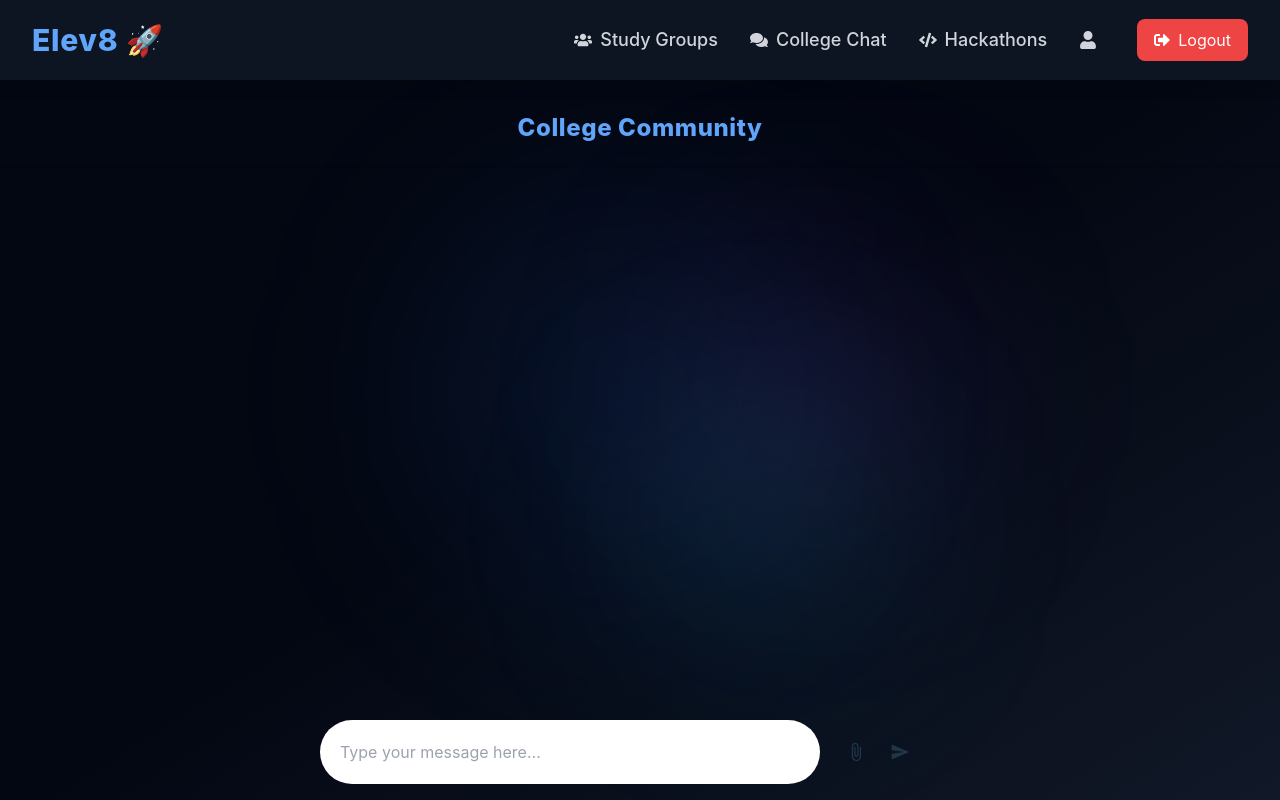
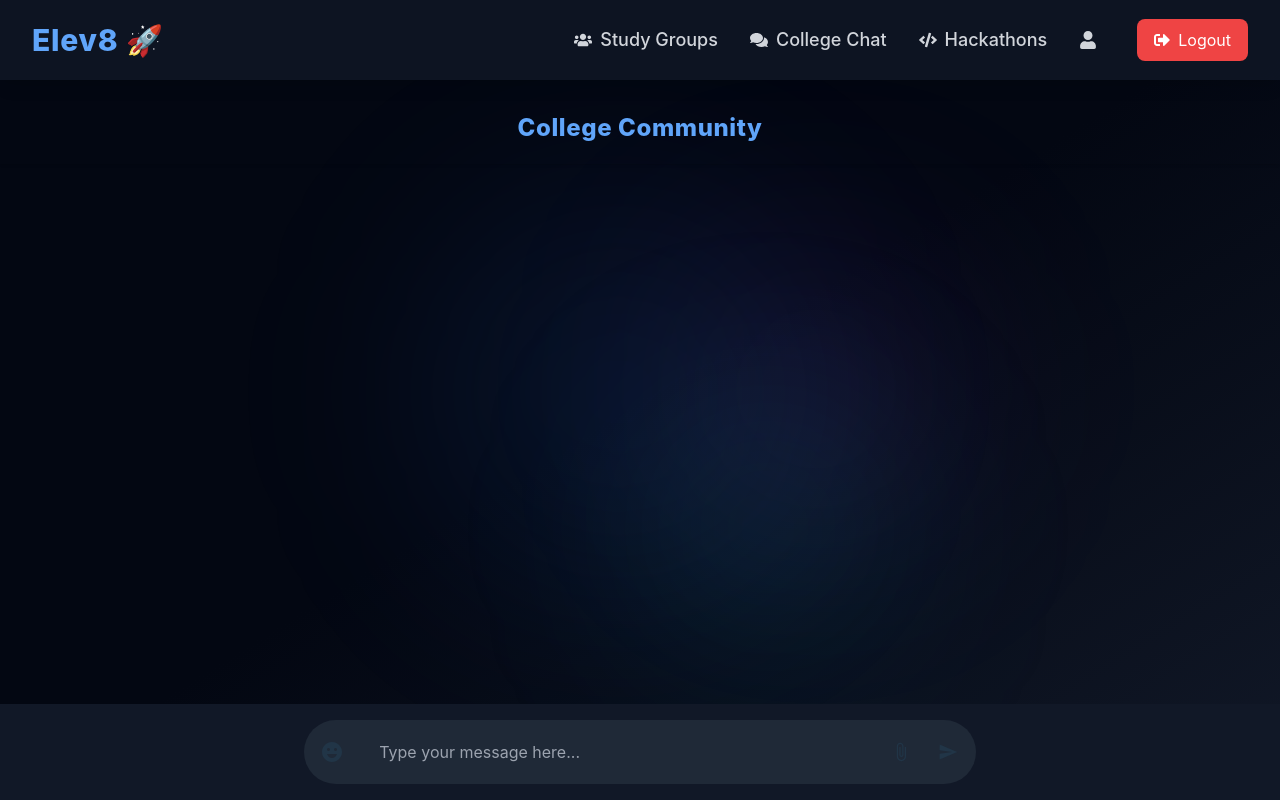
Before and after one commit to ompatel22/Elev8-Frontend, a React (Vite) app: page /dashboard/college-chat in a window 1280 px wide. Built offline with nearby package versions, Linux system fonts and the light colour scheme.

Commit message:
Added a emoji section using emoji-picker-react in study group and college chat both.

```diff
--- a/package.json
+++ b/package.json
@@ -12,6 +12,7 @@
   "dependencies": {
     "@stomp/stompjs": "^6.1.2",
     "axios": "^1.7.9",
+    "emoji-picker-react": "^4.12.0",
     "framer-motion": "^11.18.1",
     "install": "^0.13.0",
     "lucide-react": "^0.475.0",
--- a/src/components/Chat/Chatpage.jsx
+++ b/src/components/Chat/Chatpage.jsx
@@ -1,5 +1,5 @@
 import React, { useEffect, useRef, useState } from "react";
-import { MdAttachFile, MdSend } from "react-icons/md";
+import { MdAttachFile, MdSend, MdEmojiEmotions } from "react-icons/md";
 import useChatContext from "../../context/ChatContext";
 import { useNavigate } from "react-router-dom";
 import SockJS from "sockjs-client/dist/sockjs";
@@ -9,6 +9,7 @@ import { getMessagess } from "../../services/RoomService";
 import { timeAgo } from "../../config/helper";
 import { Link } from "react-router-dom";
 import { toast } from "react-toastify";
+import EmojiPicker from "emoji-picker-react";
 
 const ChatPage = () => {
   const {
@@ -24,14 +25,14 @@ const ChatPage = () => {
   const [input, setInput] = useState("");
   const chatBoxRef = useRef(null);
   const stompClientRef = useRef(null);
-  // Redirect to home if not connected
+  const [showEmojiPicker, setShowEmojiPicker] = useState(false);
+
   useEffect(() => {
     if (!roomId) {
-      navigate("/dashboard/college-chat"); //changed
+      navigate("/dashboard/college-chat");
     }
   }, [connected, roomId, currentUser]);
 
-  // Load previous messages once
   useEffect(() => {
     async function loadMessages() {
       try {
@@ -46,7 +47,6 @@ const ChatPage = () => {
     }
   }, [roomId, connected]);
 
-  // Scroll down when messages update
   useEffect(() => {
     if (chatBoxRef.current) {
       chatBoxRef.current.scroll({
@@ -56,9 +56,8 @@ const ChatPage = () => {
     }
   }, [messages]);
 
-  // Initialize WebSocket connection
   useEffect(() => {
-    if (stompClientRef.current || !connected) return; // Prevent duplicate connections
+    if (stompClientRef.current || !connected) return;
 
     const sock = new SockJS(`${baseURL}/chat`);
     console.log(sock);
@@ -72,7 +71,6 @@ const ChatPage = () => {
       client.subscribe(`/api/v1/topic/rooms/${roomId}`, (message) => {
         const newMessage = JSON.parse(message.body);
 
-        // Avoid adding duplicate messages
         setMessages((prev) => {
           if (!prev.find((msg) => msg.timestamp === newMessage.timestamp)) {
             return [...prev, newMessage];
@@ -90,7 +88,11 @@ const ChatPage = () => {
     };
   }, [roomId, connected]);
 
-  // Send message
+  const handleEmojiClick = (emojiObject) => {
+    setInput((prev) => prev + emojiObject.emoji);
+    setShowEmojiPicker(false);
+  };
+
   const sendMessage = async () => {
     if (stompClientRef.current && connected && input.trim()) {
       const message = {
@@ -110,7 +112,7 @@ const ChatPage = () => {
   };
 
   return (
-    <div>
+    <div className="relative flex flex-col h-screen">
       {/* Header */}
       <header className="dark:border-gray-700 fixed w-full dark:bg-gray-900 py-5 shadow flex justify-around items-center pt-28">
         <Link to={`/dashboard/college-chat/${roomId}/users`}>
@@ -122,21 +124,18 @@ const ChatPage = () => {
         </Link>
       </header>
 
-      {/* Chat Messages */}
       <main
         ref={chatBoxRef}
-        className="py-20 px-10 w-full dark:bg-slate-600 mx-auto h-screen overflow-auto"
+        className="flex-grow py-20 px-10 w-full dark:bg-slate-600 mx-auto overflow-y-auto"
       >
         {messages.map((message, index) => (
           <div
             key={index}
-            className={`flex ${
-              message.sender === currentUser ? "justify-end" : "justify-start"
+            className={`flex ${message.sender === currentUser ? "justify-end" : "justify-start"
               }`}
           >
             <div
-              className={`my-2 ${
-                message.sender === currentUser ? "bg-green-800" : "bg-gray-800"
+              className={`my-2 ${message.sender === currentUser ? "bg-green-800" : "bg-gray-800"
                 } p-2 max-w-xs rounded`}
             >
               <div className="flex flex-row gap-2">
@@ -160,21 +159,35 @@ const ChatPage = () => {
         ))}
       </main>
 
-      {/* Input Box */}
-      <div className="fixed bottom-4 w-full h-16">
-        <div className="h-full pr-10 gap-4 flex items-center justify-between rounded-full w-1/2 mx-auto dark:bg-gray-900">
+      <div className="w-full px-10 py-4 bg-gray-900">
+        <div className="flex items-center gap-4 w-full mx-auto max-w-2xl bg-gray-800 p-3 rounded-full relative">
+          {/* Emoji Picker Button */}
+          <button
+            onClick={() => setShowEmojiPicker((prev) => !prev)}
+            className="dark:bg-yellow-600 h-10 w-10 flex justify-center items-center rounded-full"
+          >
+            <MdEmojiEmotions size={24} />
+          </button>
+
+          {showEmojiPicker && (
+            <div className="absolute bottom-14 left-0 bg-white rounded-lg shadow-lg z-10">
+              <EmojiPicker theme="dark" className="dark:bg-gray-900 dark:text-white" onEmojiClick={handleEmojiClick} />
+            </div>
+          )}
+
           <input
             value={input}
             onChange={(e) => setInput(e.target.value)}
             onKeyDown={(e) => e.key === "Enter" && sendMessage()}
             type="text"
             placeholder="Type your message here..."
-            className="w-full dark:border-gray-600 dark:bg-gray-800 px-5 py-2 rounded-full h-full focus:outline-none"
+            className="w-full bg-transparent text-white px-4 py-2 outline-none"
           />
-          <div className="flex gap-1">
+
           <button className="dark:bg-purple-600 h-10 w-10 flex justify-center items-center rounded-full">
             <MdAttachFile size={20} />
           </button>
+
           <button
             onClick={sendMessage}
             className="dark:bg-green-600 h-10 w-10 flex justify-center items-center rounded-full"
@@ -184,7 +197,6 @@ const ChatPage = () => {
         </div>
       </div>
     </div>
-    </div>
   );
 };
 
--- a/src/components/studygroup/StudyGroup.jsx
+++ b/src/components/studygroup/StudyGroup.jsx
@@ -42,12 +42,10 @@ function StudyGroup() {
         }
     };
 
-    // Initial fetch on mount
     useEffect(() => {
         fetchStudyGroups();
     }, []);
 
-    // Check if user is logged in
     useEffect(() => {
         const username = localStorage.getItem("username");
         if (!username) {
--- a/src/components/studygroup/StudyGroupChat.jsx
+++ b/src/components/studygroup/StudyGroupChat.jsx
@@ -1,5 +1,5 @@
 import React, { useEffect, useRef, useState } from "react";
-import { MdAttachFile, MdSend } from "react-icons/md";
+import { MdAttachFile, MdSend, MdEmojiEmotions } from "react-icons/md";
 import { useNavigate } from "react-router-dom";
 import SockJS from "sockjs-client/dist/sockjs";
 import { Stomp } from "@stomp/stompjs";
@@ -8,6 +8,7 @@ import { timeAgo } from "../../config/helper";
 import { Link } from "react-router-dom";
 import { toast } from "react-toastify";
 import { getMessagesOfAStudyGroup } from "../../services/StudyGroupService";
+import EmojiPicker from "emoji-picker-react";
 
 const StudyGroupChat = ({ studyGroupName }) => {
     const [connected, setConnected] = useState(false);
@@ -15,13 +16,13 @@ const StudyGroupChat = ({ studyGroupName }) => {
     const [groupName, setGroupName] = useState("");
     const [messages, setMessages] = useState([]);
     const [input, setInput] = useState("");
+    const [showEmojiPicker, setShowEmojiPicker] = useState(false);
 
     const chatBoxRef = useRef(null);
     const stompClientRef = useRef(null);
     const messagesEndRef = useRef(null);
     const navigate = useNavigate();
 
-    // Set user and group name from props/localStorage
     useEffect(() => {
         const user = localStorage.getItem("username");
         setCurrentUser(user || "");
@@ -29,19 +30,17 @@ const StudyGroupChat = ({ studyGroupName }) => {
         setConnected(!!studyGroupName);
     }, [studyGroupName]);
 
-    // Redirect if no group is selected
     useEffect(() => {
         if (!groupName) {
             navigate("/dashboard/study-groups");
         }
     }, [groupName, navigate]);
 
-    // Load previous messages
     useEffect(() => {
         const loadMessages = async () => {
             try {
                 const fetchedMessages = await getMessagesOfAStudyGroup(groupName);
-                setMessages(fetchedMessages); // ✅ No reverse, store in original order
+                setMessages(fetchedMessages);
             } catch (error) {
                 console.error("Error loading messages:", error);
             }
@@ -52,14 +51,12 @@ const StudyGroupChat = ({ studyGroupName }) => {
         }
     }, [groupName, connected]);
 
-    // Auto-scroll to the latest message
     useEffect(() => {
         if (messagesEndRef.current) {
             messagesEndRef.current.scrollIntoView({ behavior: "smooth" });
         }
     }, [messages]);
 
-    // WebSocket connection setup
     useEffect(() => {
         if (!groupName || stompClientRef.current) return;
 
@@ -72,7 +69,7 @@ const StudyGroupChat = ({ studyGroupName }) => {
 
             client.subscribe(`/api/v1/topic/studyGroup/${studyGroupName}`, (message) => {
                 const newMessage = JSON.parse(message.body);
-                setMessages((prev) => [...prev, newMessage]); // ✅ Append new messages at bottom
+                setMessages((prev) => [...prev, newMessage]);
             });
         });
 
@@ -84,7 +81,6 @@ const StudyGroupChat = ({ studyGroupName }) => {
         };
     }, [groupName]);
 
-    // Send message
     const sendMessage = () => {
         if (stompClientRef.current && connected && input.trim()) {
             const message = {
@@ -104,6 +100,10 @@ const StudyGroupChat = ({ studyGroupName }) => {
         }
     };
 
+    const addEmoji = (emojiObject) => {
+        setInput((prevInput) => prevInput + emojiObject.emoji);
+    };
+
     return (
         <div className="flex flex-col h-full">
             {/* Header */}
@@ -115,7 +115,6 @@ const StudyGroupChat = ({ studyGroupName }) => {
                 </Link>
             </header>
 
-            {/* Chat Messages */}
             <main
                 ref={chatBoxRef}
                 className="flex-1 px-10 py-4 dark:bg-slate-600 overflow-y-auto h-full max-h-[calc(100vh-160px)]"
@@ -146,15 +145,25 @@ const StudyGroupChat = ({ studyGroupName }) => {
                             </div>
                         </div>
                     ))}
-                    {/* Auto-scroll to latest message */}
                     <div ref={messagesEndRef} />
                 </div>
             </main>
 
+            <div className="w-full px-10 py-4 bg-gray-900 relative">
+                {showEmojiPicker && (
+                    <div className="absolute bottom-16 left-10 bg-gray-800 shadow-lg rounded-lg p-2">
+                        <EmojiPicker theme="dark" onEmojiClick={addEmoji} />
+                    </div>
+                )}
 
-            {/* Input Box */}
-            <div className="w-full px-10 py-4 bg-gray-900">
-                <div className="flex items-center gap-4 w-full mx-auto max-w-2xl bg-gray-800 p-3 rounded-full">
+                <div className="flex items-center gap-4 w-full mx-auto max-w-2xl bg-gray-800 p-3 rounded-full relative">
+                    <button
+                        onClick={() => setShowEmojiPicker((prev) => !prev)}
+                        className="dark:bg-yellow-600 h-10 w-10 flex justify-center items-center rounded-full"
+                    >
+                        <MdEmojiEmotions size={24} />
+                    </button>
+
                     <input
                         value={input}
                         onChange={(e) => setInput(e.target.value)}
@@ -163,9 +172,11 @@ const StudyGroupChat = ({ studyGroupName }) => {
                         placeholder="Type your message here..."
                         className="w-full bg-transparent text-white px-4 py-2 outline-none"
                     />
+
                     <button className="dark:bg-purple-600 h-10 w-10 flex justify-center items-center rounded-full">
                         <MdAttachFile size={20} />
                     </button>
+
                     <button
                         onClick={sendMessage}
                         className="dark:bg-green-600 h-10 w-10 flex justify-center items-center rounded-full"
```
Also changed, not shown: 1 other file (tests, documents, lock files or other folders). Lines whose indentation alone changed are shown as unchanged.
